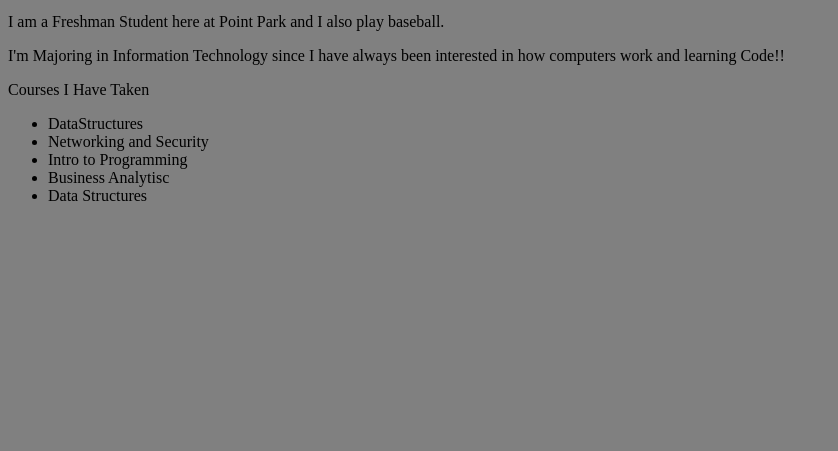
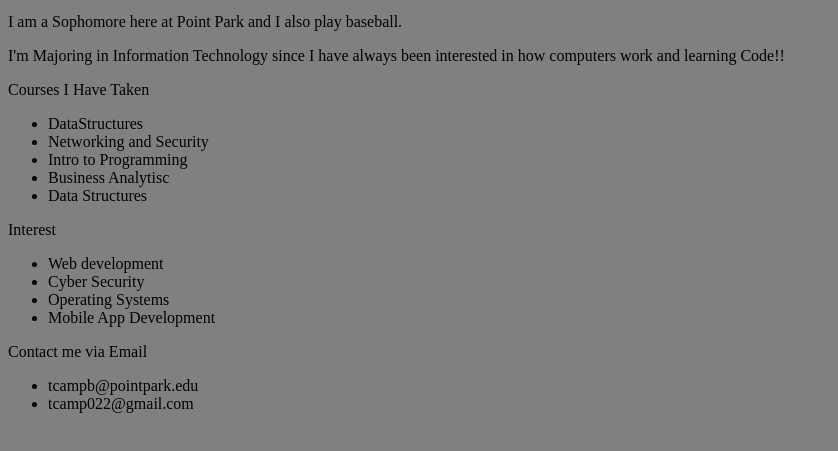
Before and after one commit to tcampbPPU/homepage, a plain HTML site: page index.html in a window 1280 px wide. Shown: the part 347-798 px from the top of the page, without its empty margins (0-838 px from the left). Drawn offline with Linux system fonts and the light colour scheme.

Commit message:
Update Homepage

```diff
--- a/index.html
+++ b/index.html
@@ -7,8 +7,8 @@
 body {
   background-color: grey;
 
+}
 
-}
 </style>
 <script>
 
@@ -20,7 +20,7 @@ body {
 	<br>
 <img src="https://lh3.googleusercontent.com/-ltGjSzaj1Fc/AAAAAAAAAAI/AAAAAAAAAD8/1bQHpUSpiHU/s360-c-k-no/photo.jpg" alt="Tanner Campbell" height="300" width="300">
 <br>
-<p>I am a Freshman Student here at Point Park and I also play baseball.
+<p>I am a Sophomore here at Point Park and I also play baseball.
 <p>I'm Majoring in Information Technology since I have always been interested in how computers work and learning Code!!
   <p>Courses I Have Taken
     <ul>
@@ -30,7 +30,18 @@ body {
   <li>Business Analytisc</li>
   <li>Data Structures</li>
 </ul>
-
+<p>Interest
+ <ul>
+  <li>Web development </li>
+  <li>Cyber Security </li>
+  <li>Operating Systems </li>
+  <li>Mobile App Development </li>
+ </ul>
+<p>Contact me via Email
+<ul>
+  <li> tcampb@pointpark.edu </li>
+  <li> tcamp022@gmail.com</li>
+ </ul>
 <br>
 
 
```
